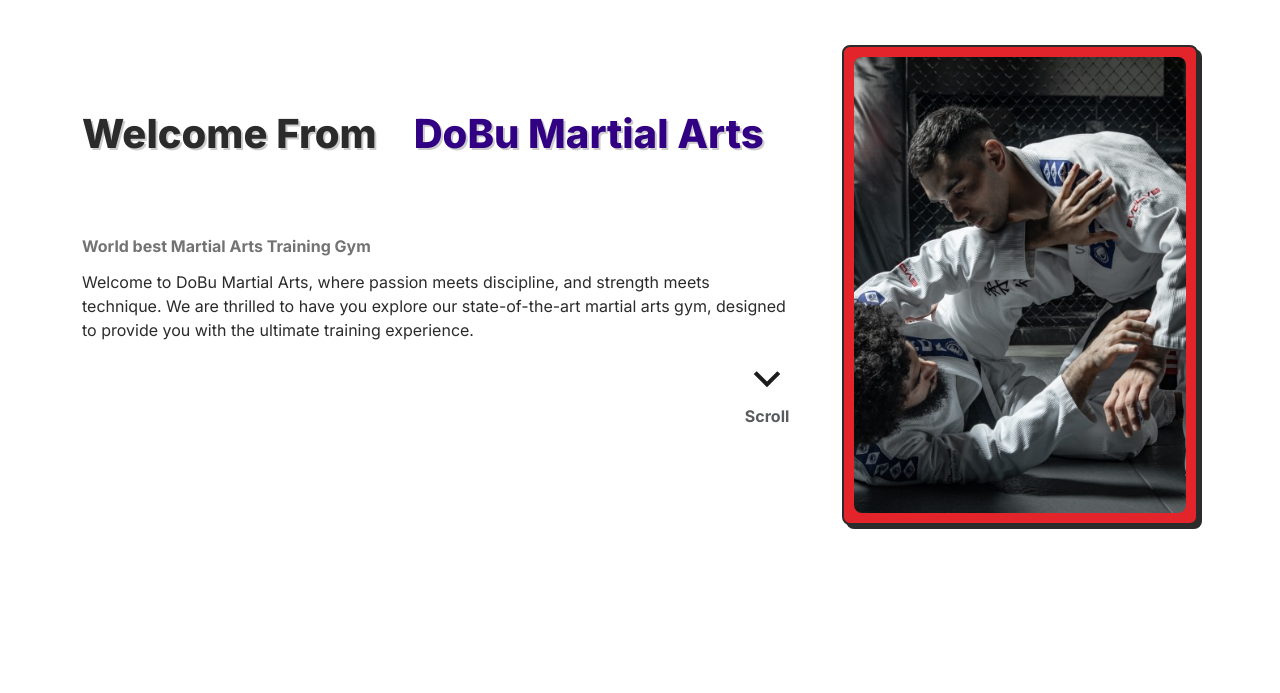
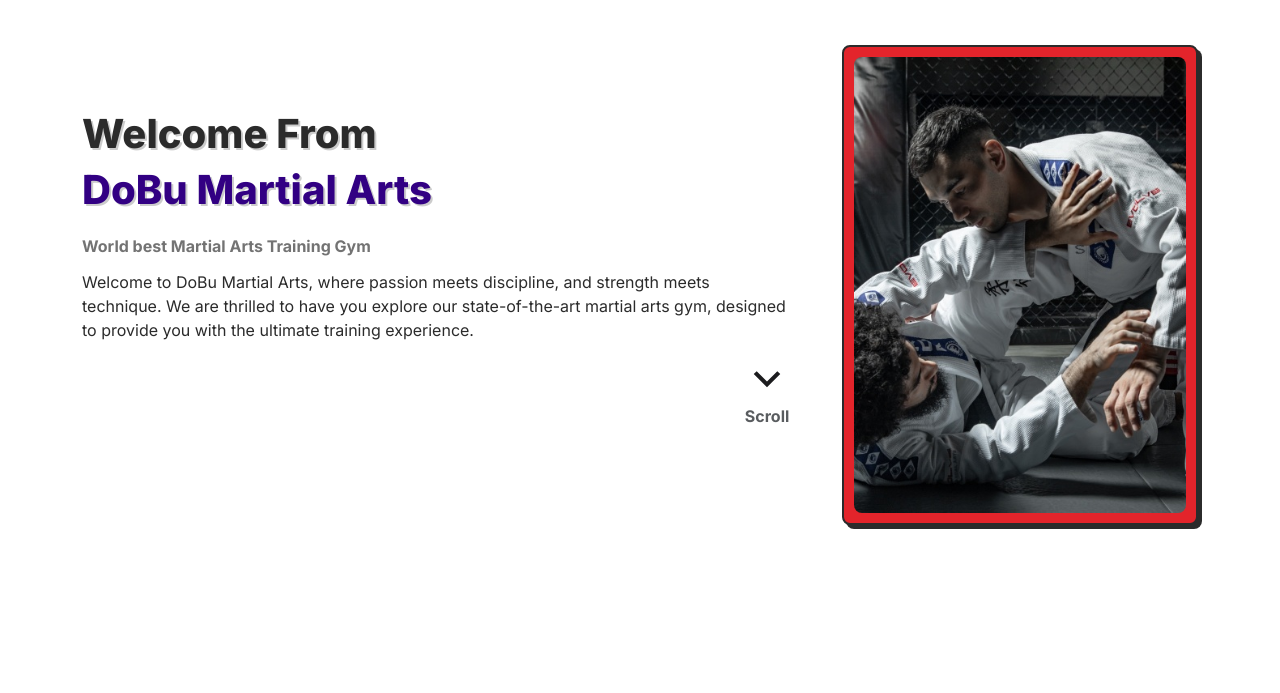
Before and after one commit to saihanhtet/dobu.martial.arts, a plain HTML site: page index.html in a window 1280 px wide. Shown: the part 107-800 px from the top of the page. Drawn offline with Linux system fonts and the light colour scheme.

Commit message:
fixed height in hero section

```diff
--- a/index.html
+++ b/index.html
@@ -81,7 +81,7 @@
         <!-- main banner -->
         <section id="home-section" class="section">
             <div class="content" style="min-height: 350px;">
-                <div class="title flex-column align-items-start" style="height: 111.94px;">
+                <div class="title flex-column align-items-start flex-nowrap" style="height: 111.94px;">
                     <h1 class="d-block">Welcome From&nbsp;</h1>
                     <h1 class="blue-color" id="text-auto-type"></h1>
                 </div>
```
